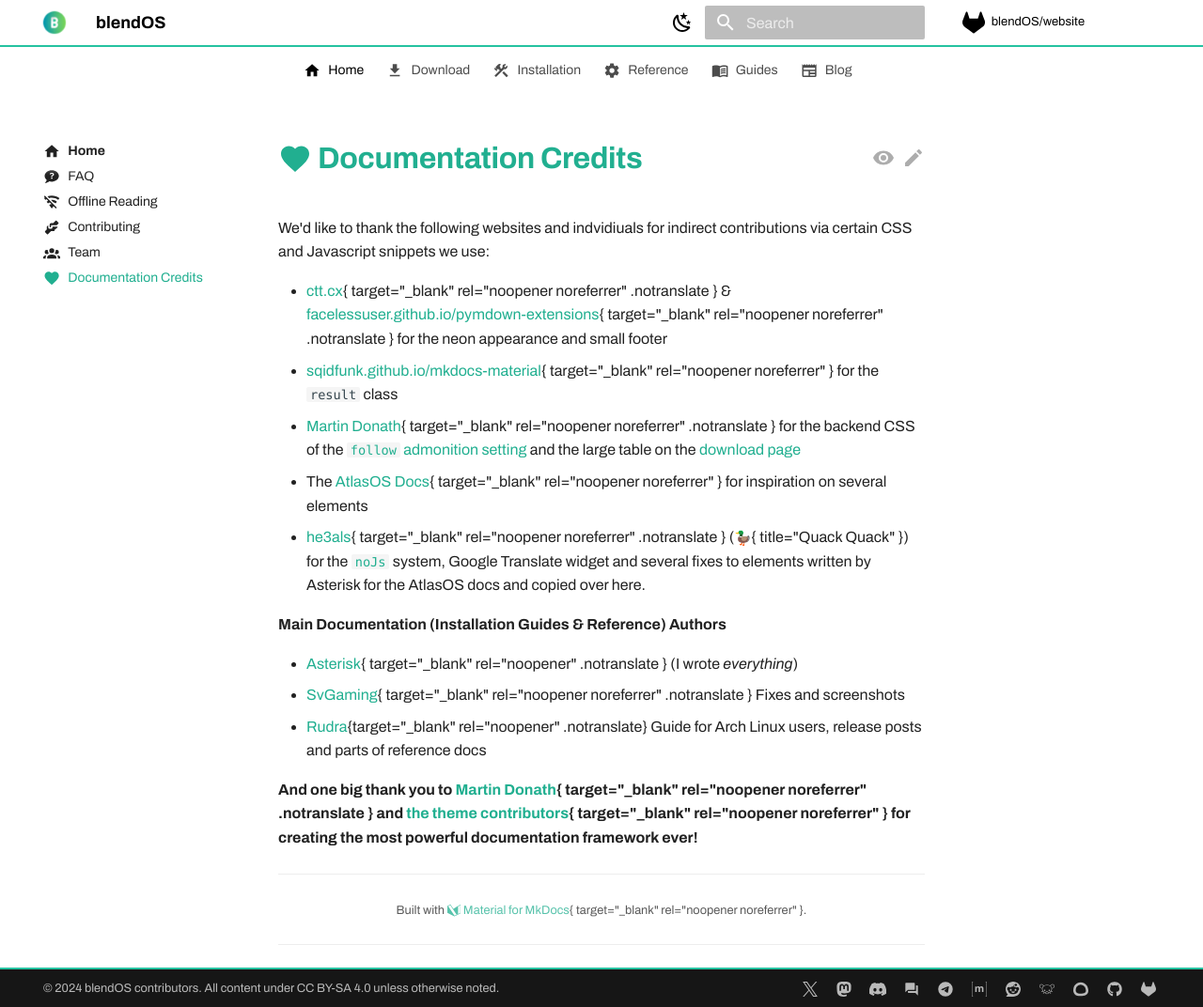
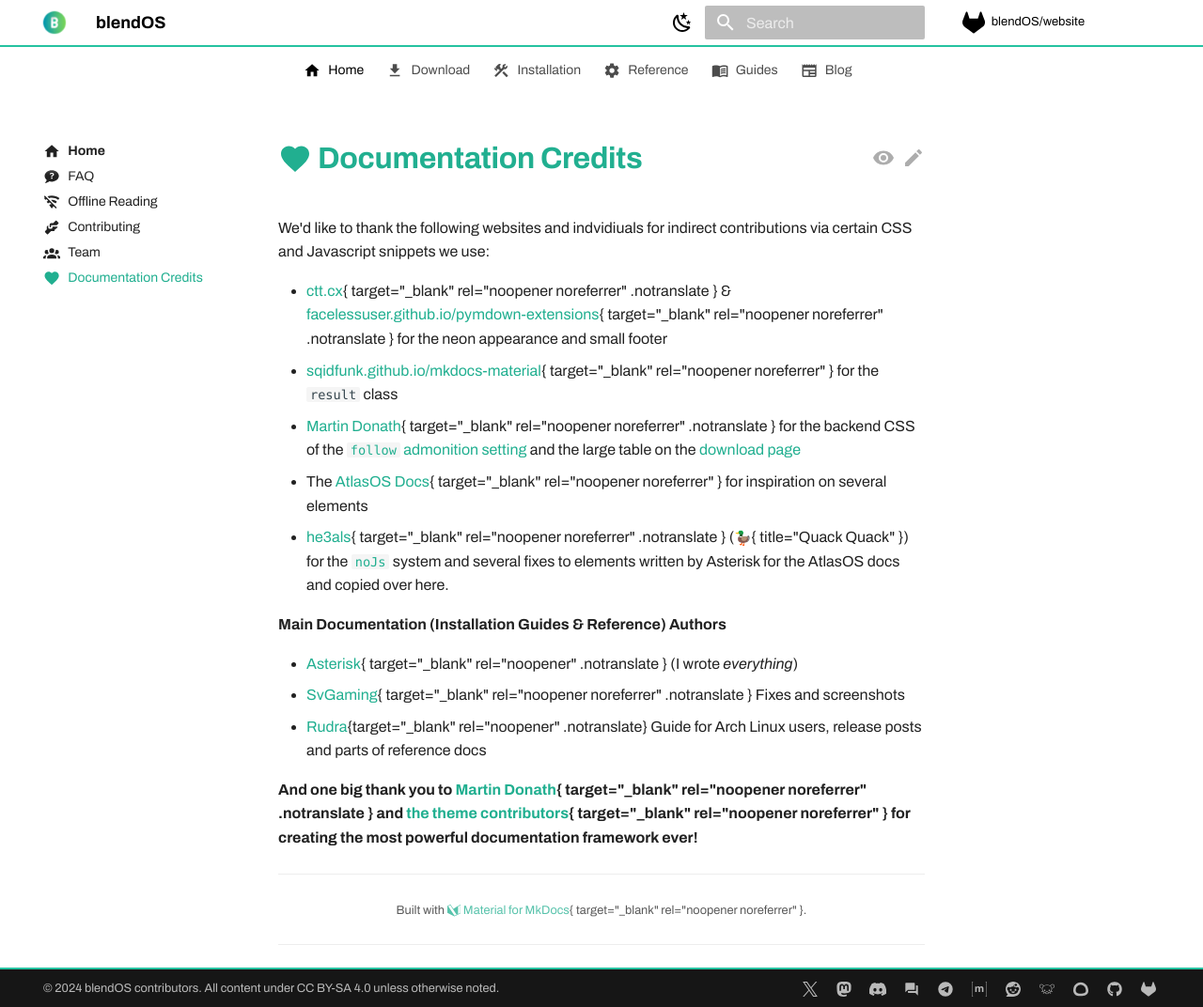
Before and after one commit to blend-os/website, an MkDocs documentation site: the page built from docs/credits.md, in a window 1280 px wide and 1072 px high. Shown: the whole window at 94% size. Built offline with MkDocs 1.6.1 and Material for MkDocs 9.7.7, drawn with Linux system fonts in a browser that asks for light colours; emoji names are drawn with the system emoji font; some web fonts are replaced; plug-ins that fetch from the network failed and are left out.

Commit message:
credits fixes

```diff
--- a/docs/credits.md
+++ b/docs/credits.md
@@ -11,7 +11,7 @@
 - https://sqidfunk.github.io/mkdocs-material{ target="_blank" rel="noopener noreferrer" } for the `result` class
 - [Martin Donath](https://github.com/squidfunk){ target="_blank" rel="noopener noreferrer" .notranslate } for the backend CSS of the [`follow` admonition setting](contributing.md#admonitions-admonition) and the large table on the [download page](download/README.md)
 - The [AtlasOS Docs](https://docs.atlasos.net){ target="_blank" rel="noopener noreferrer" } for inspiration on several elements
-- [he3als](https://he3als.xyz){ target="_blank" rel="noopener noreferrer" .notranslate } (:duck:{ title="Quack Quack" }) for the [`noJs`](contributing.md#javascript) system, Google Translate widget and several fixes to elements written by Asterisk for the AtlasOS docs and copied over here.
+- [he3als](https://he3als.xyz){ target="_blank" rel="noopener noreferrer" .notranslate } (:duck:{ title="Quack Quack" }) for the [`noJs`](contributing.md#javascript) system and several fixes to elements written by Asterisk for the AtlasOS docs and copied over here.
 
 **Main Documentation (Installation Guides & Reference) Authors**
 
```
